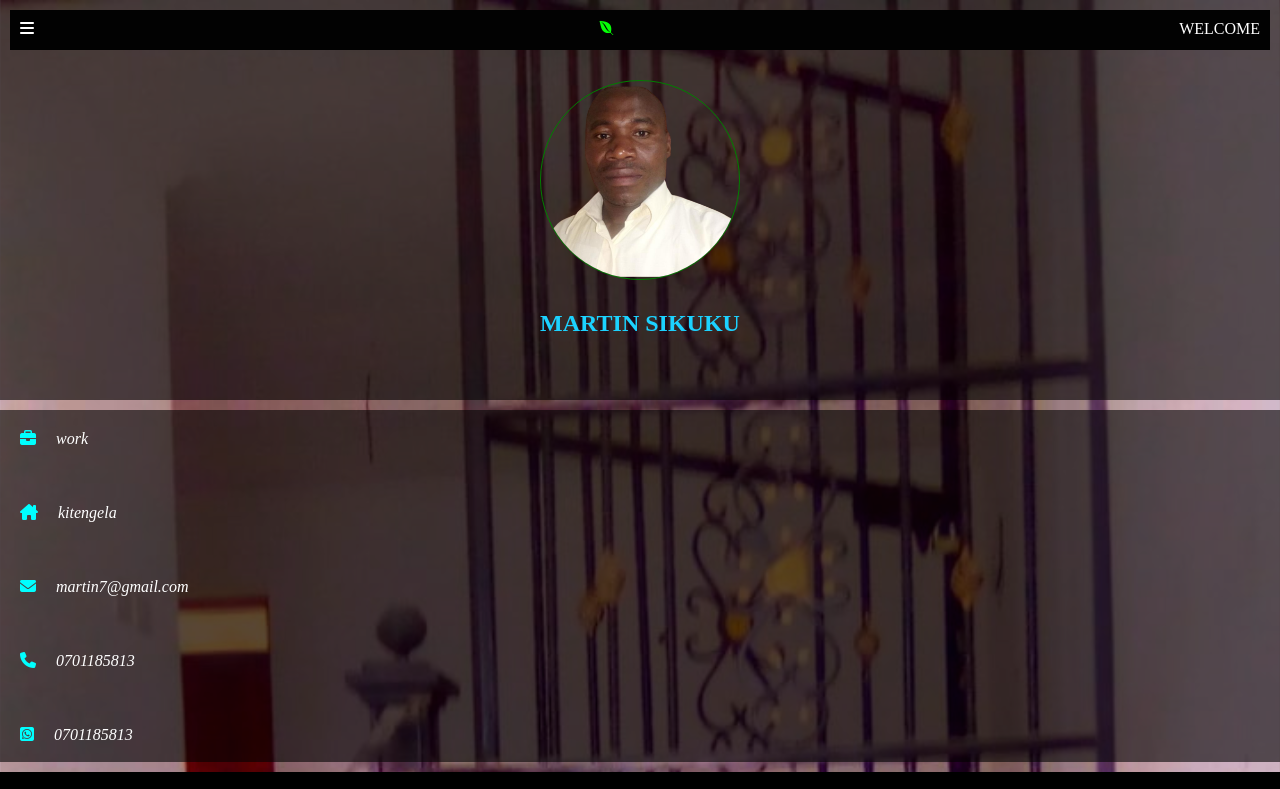
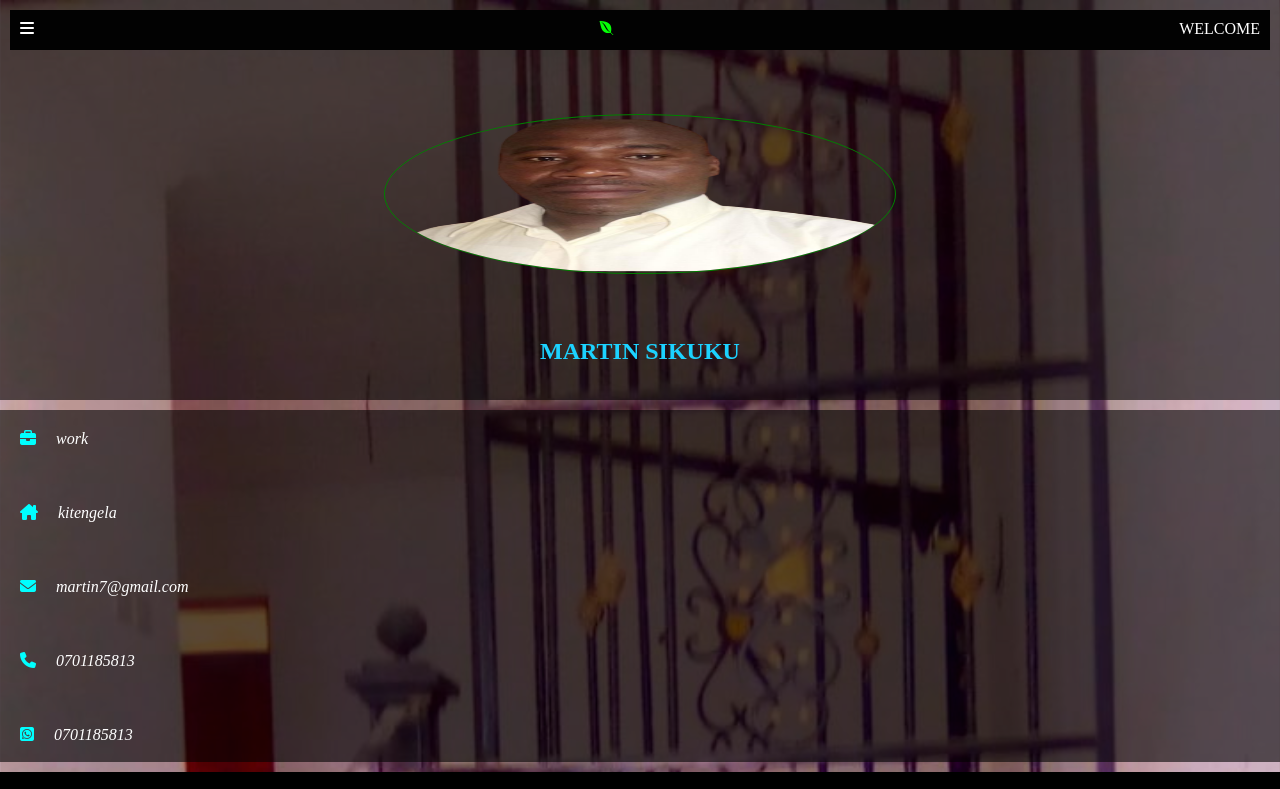
Before and after one commit to owalacollins/portfolio, a plain HTML site: page index.html in a window 1280 px wide. Shown: the top 789 px of the page. Drawn offline with Linux system fonts and the light colour scheme; a web font is replaced by a local one.

Commit message:
Add files via upload

```diff
--- a/index.css
+++ b/index.css
@@ -10,16 +10,16 @@ body{
     background-repeat: no-repeat;
 }
 header{
-   padding: 10px;
+ padding: 10px;
 height: 50vh;
 width: 100vw;
 background-color: rgba(0, 0, 0, 0.6);
 }
 header img{
-    height: 200px;
-    width:200px;
+    height: 20vh;
+    width:40vw;
     display: block;
-     margin: 30px auto;
+     margin: 5vw auto;
      border-radius: 50%;
      border: 1px green solid;
 
```
